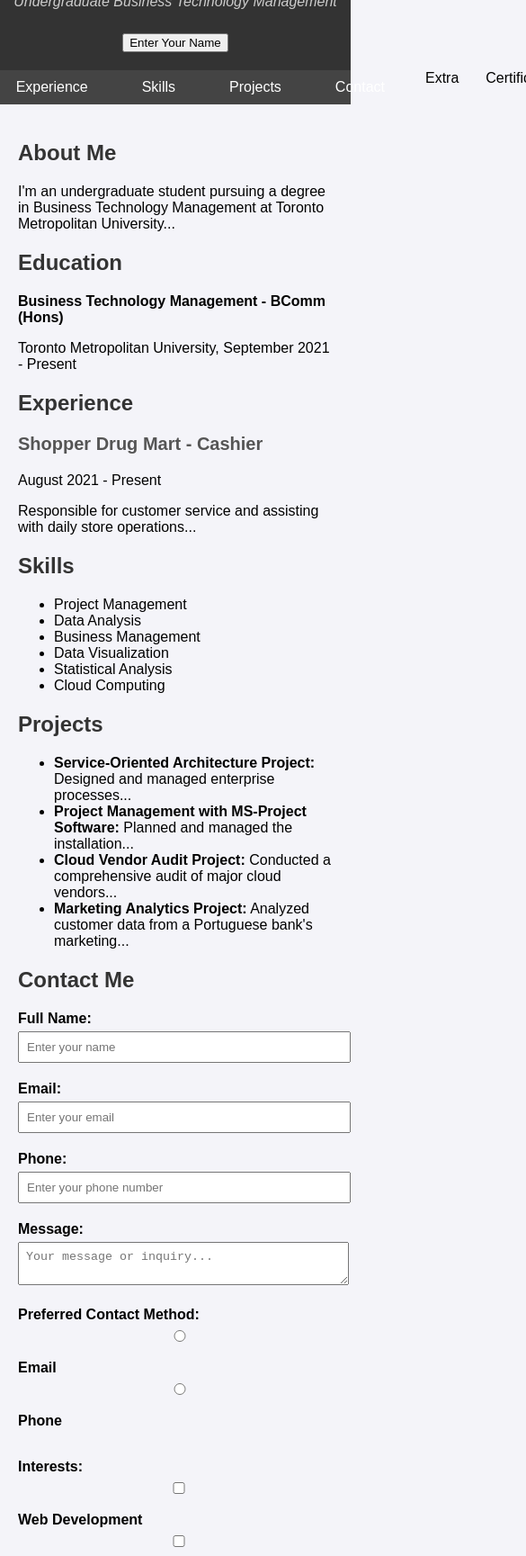
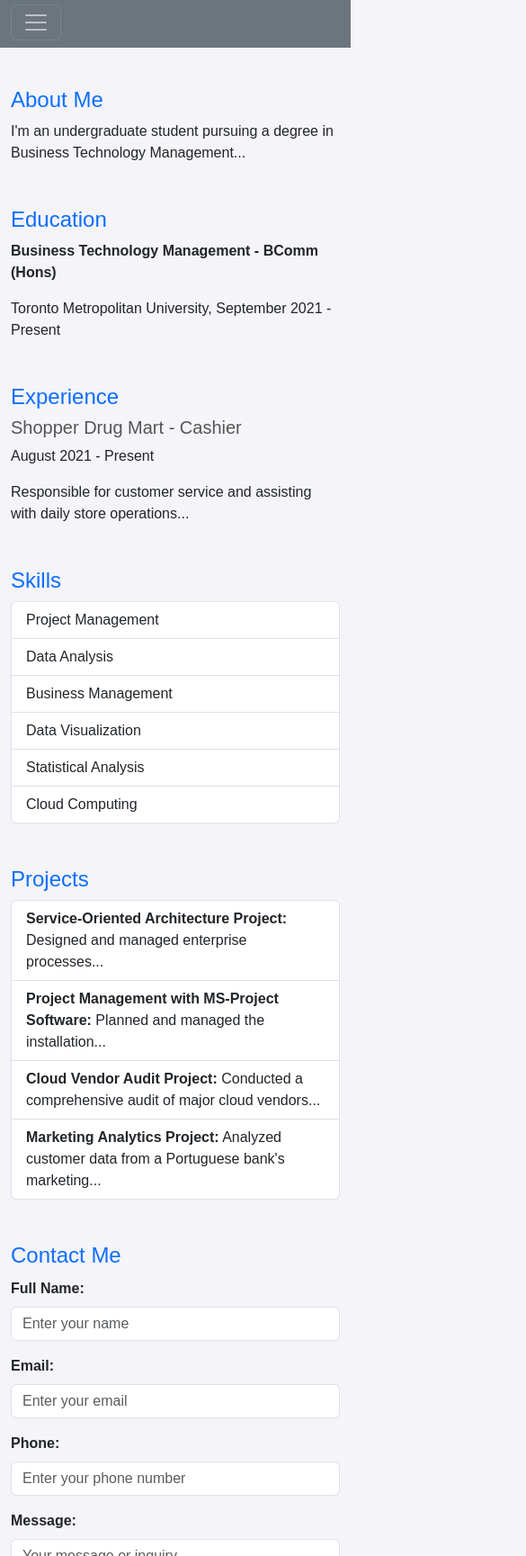
Before and after one commit to AvedKeyork/AvedKeyork.github.io, a plain HTML site: page index.html in a window 390 px wide. Shown: the part 271-2000 px from the top of the page at 90% size, 585 px wide, since content can reach past the window. Drawn offline with nearby package versions, Linux system fonts and the light colour scheme.

Commit message:
Added BootStrap

```diff
--- a/index.html
+++ b/index.html
@@ -4,127 +4,132 @@
     <meta charset="UTF-8">
     <meta name="viewport" content="width=device-width, initial-scale=1.0">
     <title>Aved Keyork Sarkis - Portfolio</title>
+    <link rel="stylesheet" href="https://cdn.jsdelivr.net/npm/bootstrap@5.3.2/dist/css/bootstrap.min.css">
     <link rel="stylesheet" href="style.css">
 </head>
 <body>
-
-    <!-- Header with Profile Image and Name -->
-    <header>
+    <!-- Header -->
+    <header class="bg-dark text-white text-center py-4">
         <div class="profile-container">
-            <img src="face.png" alt="Aved Keyork Sarkis" class="profile-image" id="profileImage">
-            <h1>Aved Keyork Sarkis</h1>
+            <img src="face.png" alt="Aved Keyork Sarkis" class="profile-image img-fluid">
+            <h1 class="mt-3">Aved Keyork Sarkis</h1>
             <p class="subtitle">Undergraduate Business Technology Management</p>
         </div>
     </header>
 
-    <!-- Navigation Menu -->
-    <nav>
-        <ul>
-            <li><a href="#about">About</a></li>
-            <li><a href="#education">Education</a></li>
-            <li><a href="#experience">Experience</a></li>
-            <li><a href="#skills">Skills</a></li>
-            <li><a href="#projects">Projects</a></li>
-            <li><a href="#contact">Contact</a></li>
-            <li class="dropdown">Extra
-                <ul class="dropdown-content">
-                    <li><a href="languages.html">Languages Spoken</a></li>
-                    <li><a href="work.html">Work Experience</a></li>
-                    <li><a href="#">Volunteer Work</a></li>
+    <!-- Navigation -->
+    <nav class="navbar navbar-expand-lg navbar-dark bg-secondary">
+        <div class="container">
+            <button class="navbar-toggler" type="button" data-bs-toggle="collapse" data-bs-target="#navbarNav" aria-controls="navbarNav" aria-expanded="false" aria-label="Toggle navigation">
+                <span class="navbar-toggler-icon"></span>
+            </button>
+            <div class="collapse navbar-collapse" id="navbarNav">
+                <ul class="navbar-nav mx-auto">
+                    <li class="nav-item"><a class="nav-link" href="#about">About</a></li>
+                    <li class="nav-item"><a class="nav-link" href="#education">Education</a></li>
+                    <li class="nav-item"><a class="nav-link" href="#experience">Experience</a></li>
+                    <li class="nav-item"><a class="nav-link" href="#skills">Skills</a></li>
+                    <li class="nav-item"><a class="nav-link" href="#projects">Projects</a></li>
+                    <li class="nav-item"><a class="nav-link" href="#contact">Contact</a></li>
+                    <li class="nav-item dropdown">
+                        <a class="nav-link dropdown-toggle" href="#" id="extraDropdown" role="button" data-bs-toggle="dropdown" aria-expanded="false">Extra</a>
+                        <ul class="dropdown-menu">
+                            <li><a class="dropdown-item" href="languages.html">Languages Spoken</a></li>
+                            <li><a class="dropdown-item" href="work.html">Work Experience</a></li>
+                            <li><a class="dropdown-item" href="#">Volunteer Work</a></li>
+                        </ul>
+                    </li>
+                    <li class="nav-item dropdown">
+                        <a class="nav-link dropdown-toggle" href="#" id="certDropdown" role="button" data-bs-toggle="dropdown" aria-expanded="false">Certificates</a>
+                        <ul class="dropdown-menu">
+                            <li><a class="dropdown-item" href="#">Excel</a></li>
+                            <li><a class="dropdown-item" href="#">SQL</a></li>
+                            <li><a class="dropdown-item" href="#">Python</a></li>
+                        </ul>
+                    </li>
                 </ul>
-            </li>
-            <li class="dropdown">Certificates
-                <ul class="dropdown-content">
-                    <li><a href="#">Excel</a></li>
-                    <li><a href="#">SQL</a></li>
-                    <li><a href="#">Python</a></li>
-                </ul>
-            </li>
-        </ul>
+            </div>
+        </div>
     </nav>
 
-    <!-- Main Content Sections -->
-    <main>
+    <!-- Main Content -->
+    <main class="container my-4">
         <!-- About Section -->
-        <section id="about">
-            <h2>About Me</h2>
-            <p>I'm an undergraduate student pursuing a degree in Business Technology Management at Toronto Metropolitan University...</p>
+        <section id="about" class="mb-5">
+            <h2 class="text-primary">About Me</h2>
+            <p>I'm an undergraduate student pursuing a degree in Business Technology Management...</p>
         </section>
 
         <!-- Education Section -->
-        <section id="education">
-            <h2>Education</h2>
+        <section id="education" class="mb-5">
+            <h2 class="text-primary">Education</h2>
             <p><strong>Business Technology Management - BComm (Hons)</strong></p>
             <p>Toronto Metropolitan University, September 2021 - Present</p>
         </section>
 
         <!-- Experience Section -->
-        <section id="experience">
-            <h2>Experience</h2>
+        <section id="experience" class="mb-5">
+            <h2 class="text-primary">Experience</h2>
             <h3>Shopper Drug Mart - Cashier</h3>
             <p>August 2021 - Present</p>
             <p>Responsible for customer service and assisting with daily store operations...</p>
         </section>
 
         <!-- Skills Section -->
-        <section id="skills">
-            <h2>Skills</h2>
-            <ul>
-                <li>Project Management</li>
-                <li>Data Analysis</li>
-                <li>Business Management</li>
-                <li>Data Visualization</li>
-                <li>Statistical Analysis</li>
-                <li>Cloud Computing</li>
+        <section id="skills" class="mb-5">
+            <h2 class="text-primary">Skills</h2>
+            <ul class="list-group">
+                <li class="list-group-item">Project Management</li>
+                <li class="list-group-item">Data Analysis</li>
+                <li class="list-group-item">Business Management</li>
+                <li class="list-group-item">Data Visualization</li>
+                <li class="list-group-item">Statistical Analysis</li>
+                <li class="list-group-item">Cloud Computing</li>
             </ul>
         </section>
 
         <!-- Projects Section -->
-        <section id="projects">
-            <h2>Projects</h2>
-            <ul>
-                <li><strong>Service-Oriented Architecture Project:</strong> Designed and managed enterprise processes...</li>
-                <li><strong>Project Management with MS-Project Software:</strong> Planned and managed the installation...</li>
-                <li><strong>Cloud Vendor Audit Project:</strong> Conducted a comprehensive audit of major cloud vendors...</li>
-                <li><strong>Marketing Analytics Project:</strong> Analyzed customer data from a Portuguese bank's marketing...</li>
+        <section id="projects" class="mb-5">
+            <h2 class="text-primary">Projects</h2>
+            <ul class="list-group">
+                <li class="list-group-item"><strong>Service-Oriented Architecture Project:</strong> Designed and managed enterprise processes...</li>
+                <li class="list-group-item"><strong>Project Management with MS-Project Software:</strong> Planned and managed the installation...</li>
+                <li class="list-group-item"><strong>Cloud Vendor Audit Project:</strong> Conducted a comprehensive audit of major cloud vendors...</li>
+                <li class="list-group-item"><strong>Marketing Analytics Project:</strong> Analyzed customer data from a Portuguese bank's marketing...</li>
             </ul>
         </section>
 
         <!-- Contact Section -->
-        <section id="contact">
-            <h2>Contact Me</h2>
+        <section id="contact" class="mb-5">
+            <h2 class="text-primary">Contact Me</h2>
             <form id="userForm">
-                <label for="name">Full Name:</label>
-                <input type="text" id="name" name="name" placeholder="Enter your name"><br>
-
-                <label for="email">Email:</label>
-                <input type="email" id="email" name="email" placeholder="Enter your email"><br>
-
-                <label for="phone">Phone:</label>
-                <input type="tel" id="phone" name="phone" placeholder="Enter your phone number"><br>
-
-                <label for="message">Message:</label>
-                <textarea id="message" name="message" placeholder="Your message or inquiry..."></textarea><br>
-
-                <label>Preferred Contact Method:</label>
-                <input type="radio" id="contactEmail" name="contactMethod" value="email"><label for="contactEmail">Email</label>
-                <input type="radio" id="contactPhone" name="contactMethod" value="phone"><label for="contactPhone">Phone</label><br>
-
-                <label>Interests:</label>
-                <input type="checkbox" id="interest1" name="interest" value="webDev"><label for="interest1">Web Development</label>
-                <input type="checkbox" id="interest2" name="interest" value="dataScience"><label for="interest2">Data Science</label>
-                <input type="checkbox" id="interest3" name="interest" value="itManagement"><label for="interest3">IT Management</label><br>
-
-                <label for="contactDate">Preferred Contact Date:</label>
-                <input type="date" id="contactDate" name="contactDate"><br><br>
-
-                <input type="submit" value="Submit">
-                <input type="reset" value="Clear">
+                <div class="mb-3">
+                    <label for="name" class="form-label">Full Name:</label>
+                    <input type="text" id="name" name="name" class="form-control" placeholder="Enter your name">
+                </div>
+                <div class="mb-3">
+                    <label for="email" class="form-label">Email:</label>
+                    <input type="email" id="email" name="email" class="form-control" placeholder="Enter your email">
+                </div>
+                <div class="mb-3">
+                    <label for="phone" class="form-label">Phone:</label>
+                    <input type="tel" id="phone" name="phone" class="form-control" placeholder="Enter your phone number">
+                </div>
+                <div class="mb-3">
+                    <label for="message" class="form-label">Message:</label>
+                    <textarea id="message" name="message" class="form-control" placeholder="Your message or inquiry..."></textarea>
+                </div>
+                <div class="mb-3">
+                    <label for="contactDate" class="form-label">Preferred Contact Date:</label>
+                    <input type="date" id="contactDate" name="contactDate" class="form-control">
+                </div>
+                <button type="submit" class="btn btn-primary">Submit</button>
+                <button type="reset" class="btn btn-secondary">Clear</button>
             </form>
         </section>
     </main>
 
-    <!-- JavaScript Files -->
+    <script src="https://cdn.jsdelivr.net/npm/bootstrap@5.3.2/dist/js/bootstrap.bundle.min.js"></script>
     <script src="script.js"></script>
     <script src="formhandler.js"></script>
 </body>
```
